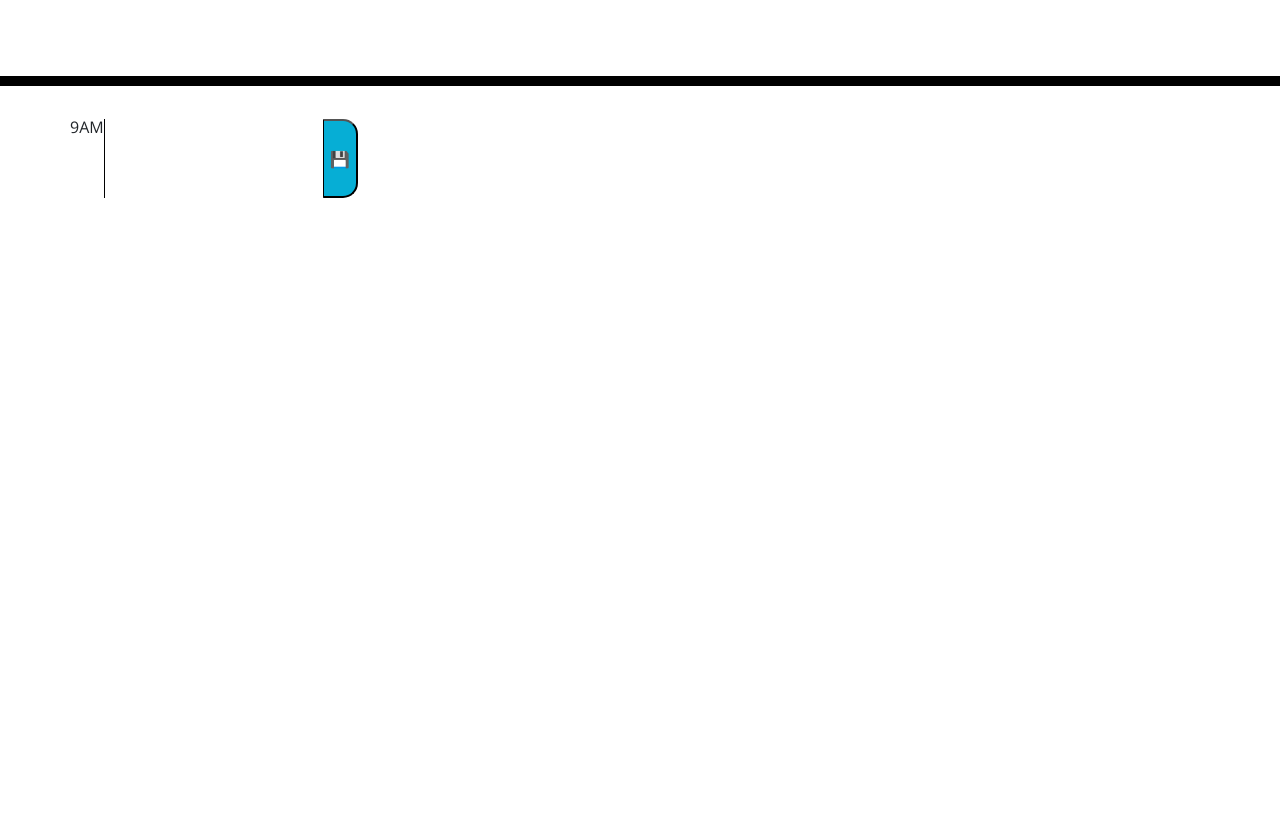
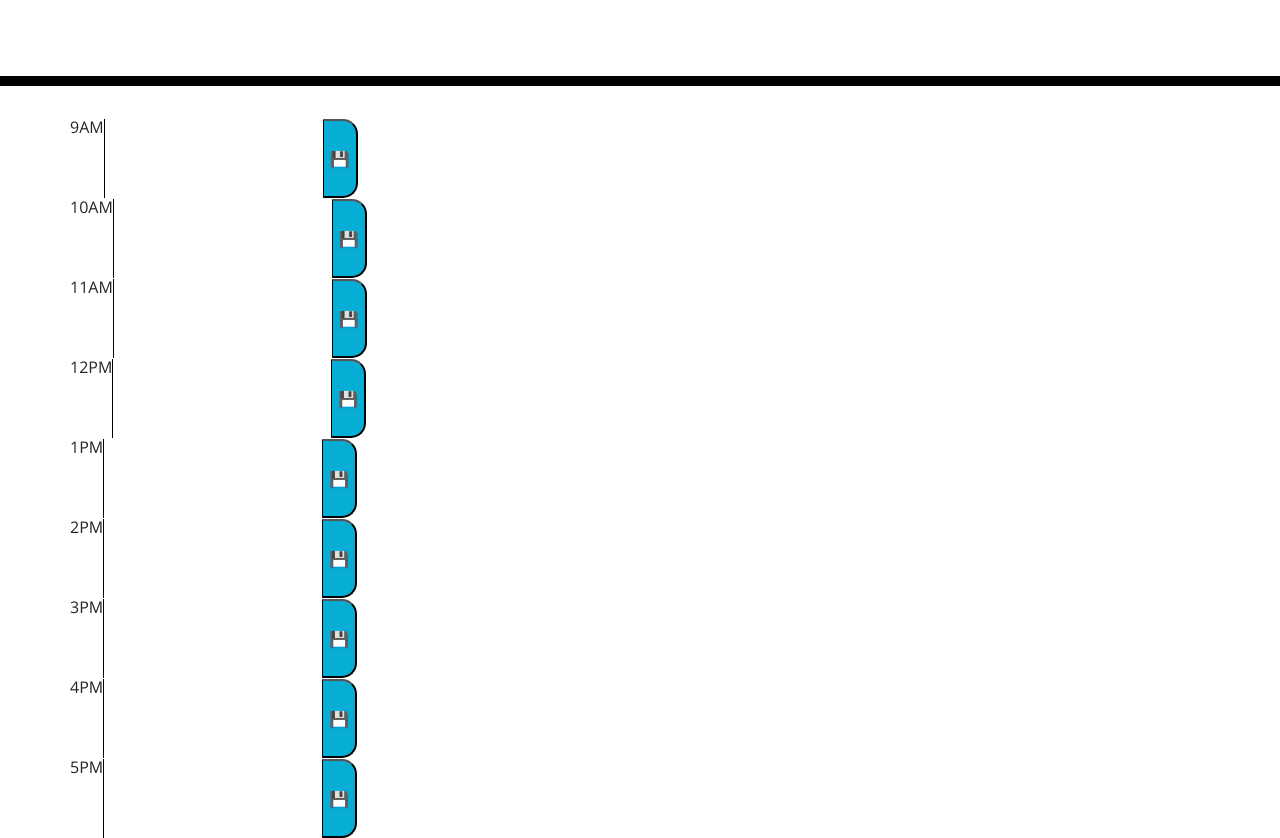
Before and after one commit to almurawski15/day-planner, a plain HTML site: page index.html in a window 1280 px wide. Shown: the part 182-1020 px from the top of the page. Before the commit the page ends 800 px from the top, so only its background shows below. Drawn offline with nearby package versions, Linux system fonts and the light colour scheme.

Commit message:
added other rows with different id tags

```diff
--- a/index.html
+++ b/index.html
@@ -33,8 +33,48 @@
       <div class="row">
           <div class="time-slot">9AM</div>
           <textarea id="appt1" class="description"></textarea>
-          <button id="saveAppt1" class="saveBtn saveBtn:Hover">&#128190</button>
+          <button id="saveAppt1" class="saveBtn saveBtn:Hover">&#128190;</button>
       </div>
+      <div class="row">
+        <div class="time-slot">10AM</div>
+        <textarea id="appt2" class="description"></textarea>
+        <button id="saveAppt2" class="saveBtn saveBtn:Hover">&#128190;</button>
+    </div>
+    <div class="row">
+        <div class="time-slot">11AM</div>
+        <textarea id="appt3" class="description"></textarea>
+        <button id="saveAppt3" class="saveBtn saveBtn:Hover">&#128190;</button>
+    </div>
+    <div class="row">
+        <div class="time-slot">12PM</div>
+        <textarea id="appt4" class="description"></textarea>
+        <button id="saveAppt4" class="saveBtn saveBtn:Hover">&#128190;</button>
+    </div>
+    <div class="row">
+        <div class="time-slot">1PM</div>
+        <textarea id="appt5" class="description"></textarea>
+        <button id="saveAppt5" class="saveBtn saveBtn:Hover">&#128190;</button>
+    </div>
+    <div class="row">
+        <div class="time-slot">2PM</div>
+        <textarea id="appt6" class="description"></textarea>
+        <button id="saveAppt6" class="saveBtn saveBtn:Hover">&#128190;</button>
+    </div>
+    <div class="row">
+        <div class="time-slot">3PM</div>
+        <textarea id="appt7" class="description"></textarea>
+        <button id="saveAppt7" class="saveBtn saveBtn:Hover">&#128190;</button>
+    </div>
+    <div class="row">
+        <div class="time-slot">4PM</div>
+        <textarea id="appt8" class="description"></textarea>
+        <button id="saveAppt8" class="saveBtn saveBtn:Hover">&#128190;</button>
+    </div>
+    <div class="row">
+        <div class="time-slot">5PM</div>
+        <textarea id="appt9" class="description"></textarea>
+        <button id="saveAppt9" class="saveBtn saveBtn:Hover">&#128190;</button>
+    </div>
     </div>
 
     <script src="https://cdnjs.cloudflare.com/ajax/libs/jquery/3.2.1/jquery.min.js"></script>
```
